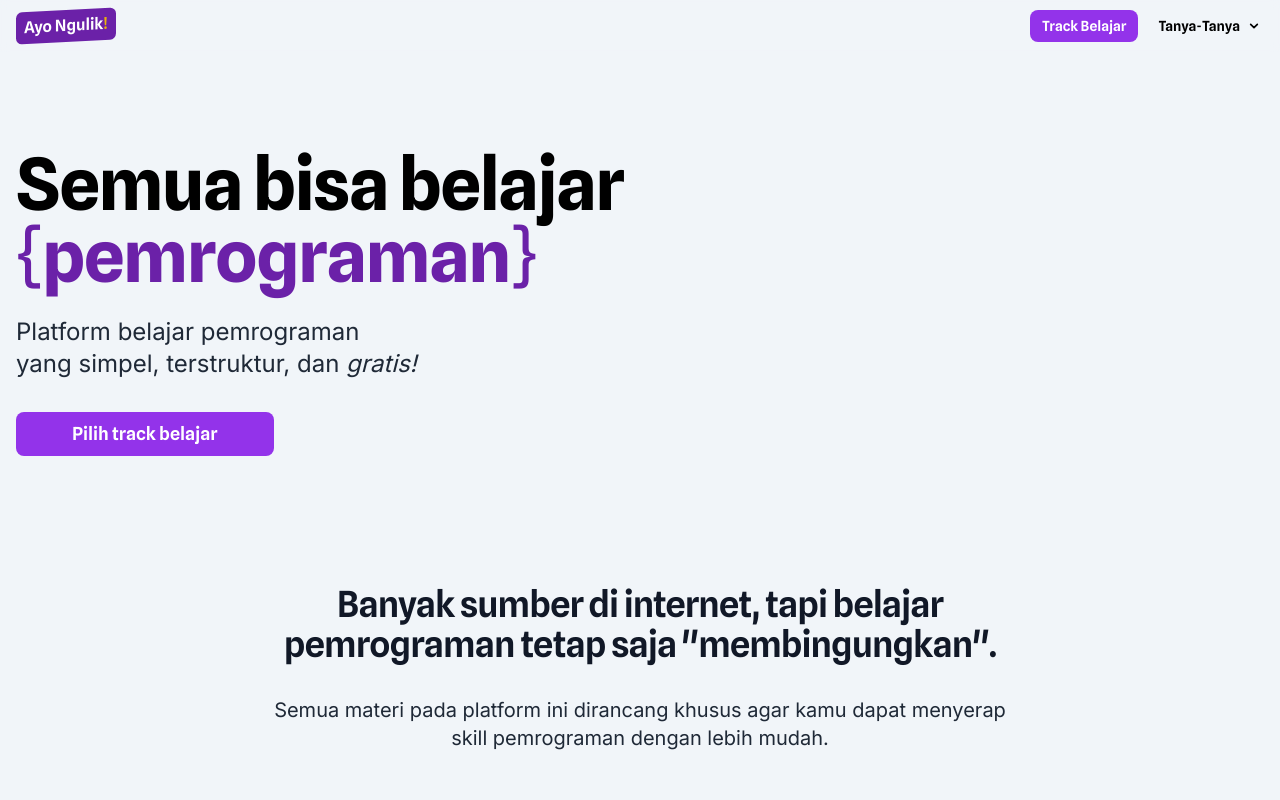
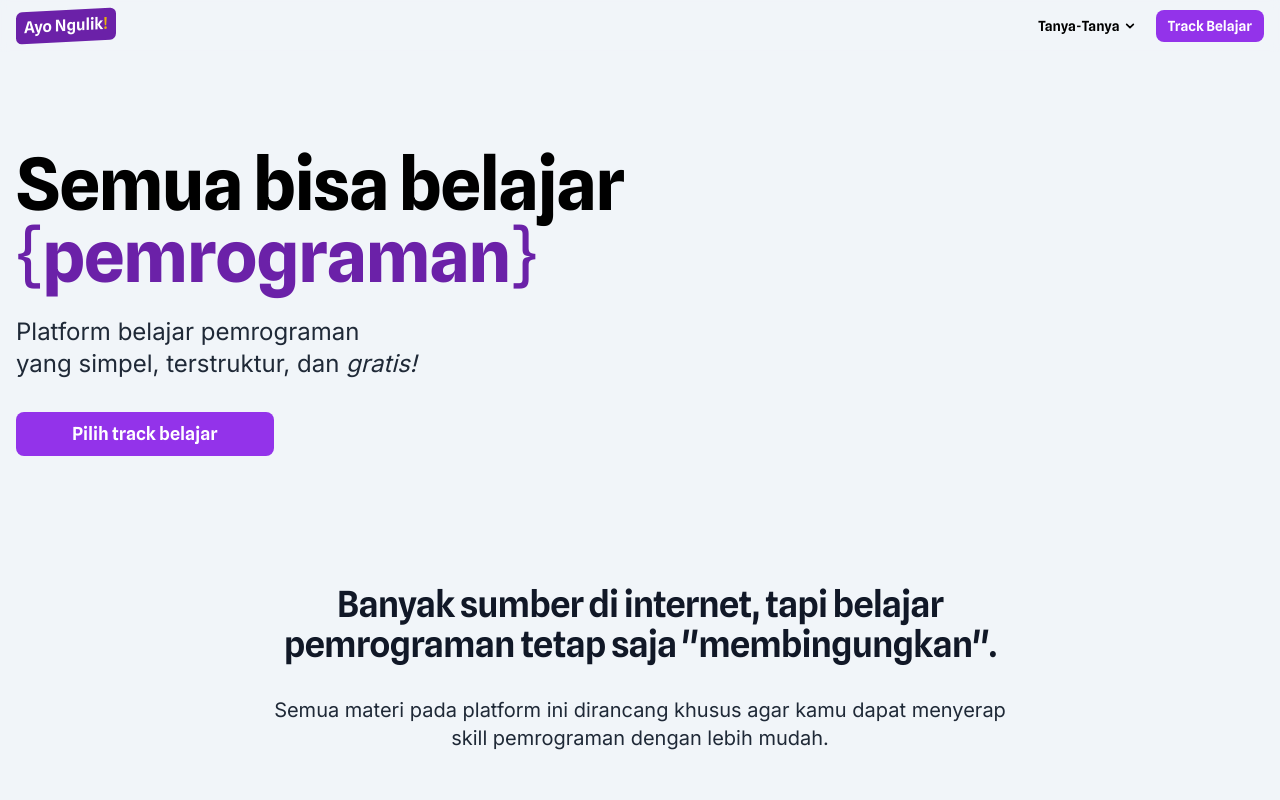
Before and after one commit to ayongulik/web, an Astro site: page / in a window 1280 px wide. Shown: the top 800 px of the page. Built offline with nearby package versions, Linux system fonts and the light colour scheme; Astro itself is replaced by a stand-in of ours.

Commit message:
fix: switch order navbar links

```diff
--- a/src/components/Navbar.astro
+++ b/src/components/Navbar.astro
@@ -270,19 +270,11 @@ const {
             </div>
           </>
         ) : (
-          <div class="flex">
-            <li class="flex">
-              <NavbarLink class="hover:no-underline" href={linkTo("#tracks")}>
-                <span class="bg-purple-600 text-white px-3 py-2 rounded-lg hover:bg-purple-500">
-                  Track Belajar
-                </span>
-              </NavbarLink>
-            </li>
-
-            <li class="flex relative">
+          <div class="flex gap-4 px-4">
+            <li class="relative hidden md:flex">
               <button
                 id="button-tanya"
-                class="text-sm inline-flex items-center gap-1 font-semibold p-4 font-heading hover:text-purple-700 hover:underline"
+                class="text-sm inline-flex items-center font-semibold py-4 font-heading hover:text-purple-700 hover:underline"
               >
                 Tanya-Tanya
                 <svg
@@ -328,6 +320,13 @@ const {
                 </ul>
               </div>
             </li>
+            <li class="flex">
+              <NavbarLink class="hover:no-underline" href={linkTo("#tracks")}>
+                <span class="bg-purple-600 text-white px-3 py-2 rounded-lg hover:bg-purple-500">
+                  Track Belajar
+                </span>
+              </NavbarLink>
+            </li>
           </div>
         )
       }
--- a/src/components/NavbarLink.astro
+++ b/src/components/NavbarLink.astro
@@ -10,7 +10,7 @@ const { href, highlighted = false, class: classes } = Astro.props;
 
 <a
   class:list={[
-    "inline-block text-sm font-semibold px-1 py-4 font-heading hover:text-purple-700 hover:underline",
+    "inline-block text-sm font-semibold py-4 font-heading hover:text-purple-700 hover:underline",
     { "text-purple-700": highlighted },
     classes,
   ]}
```
